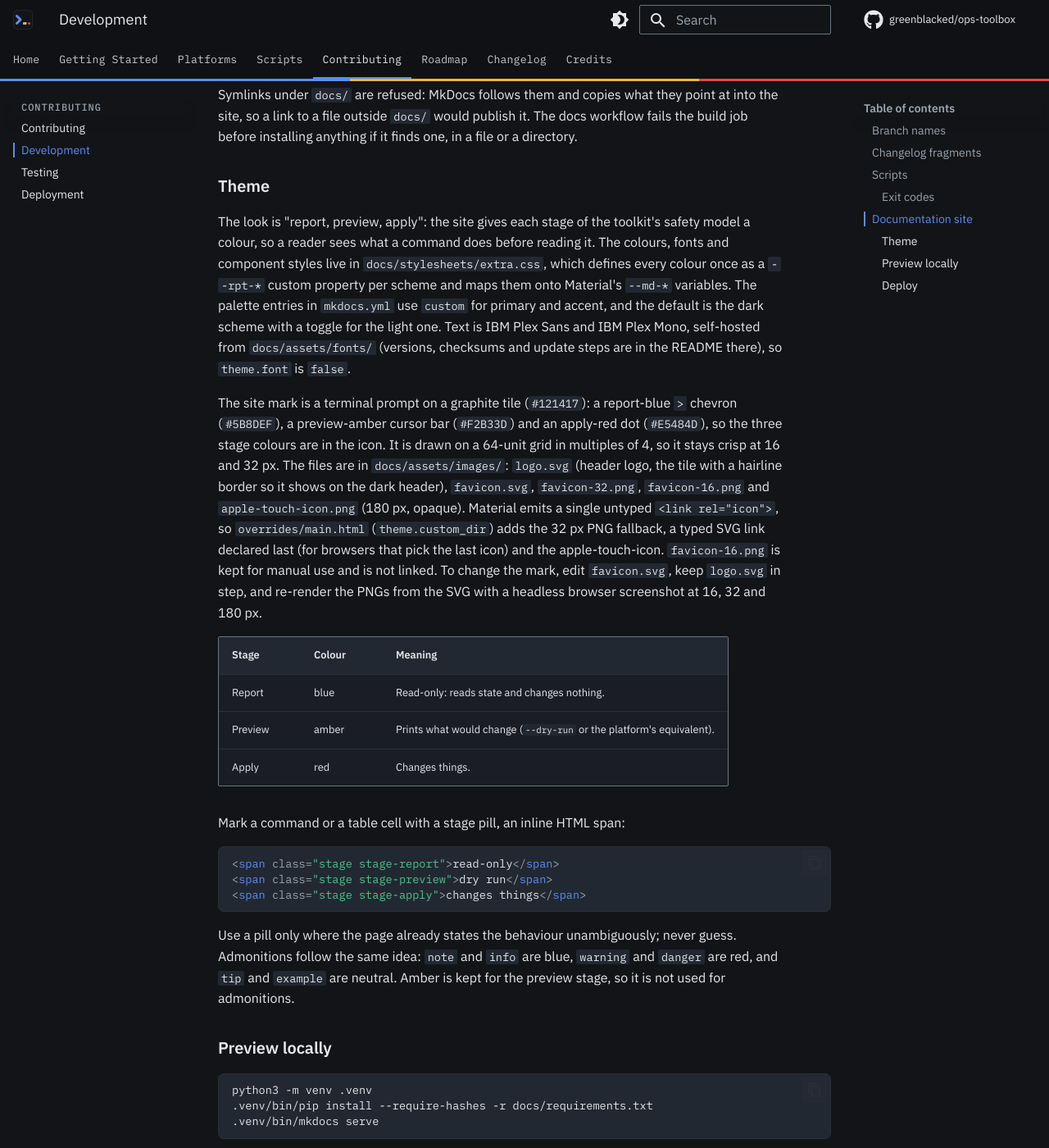
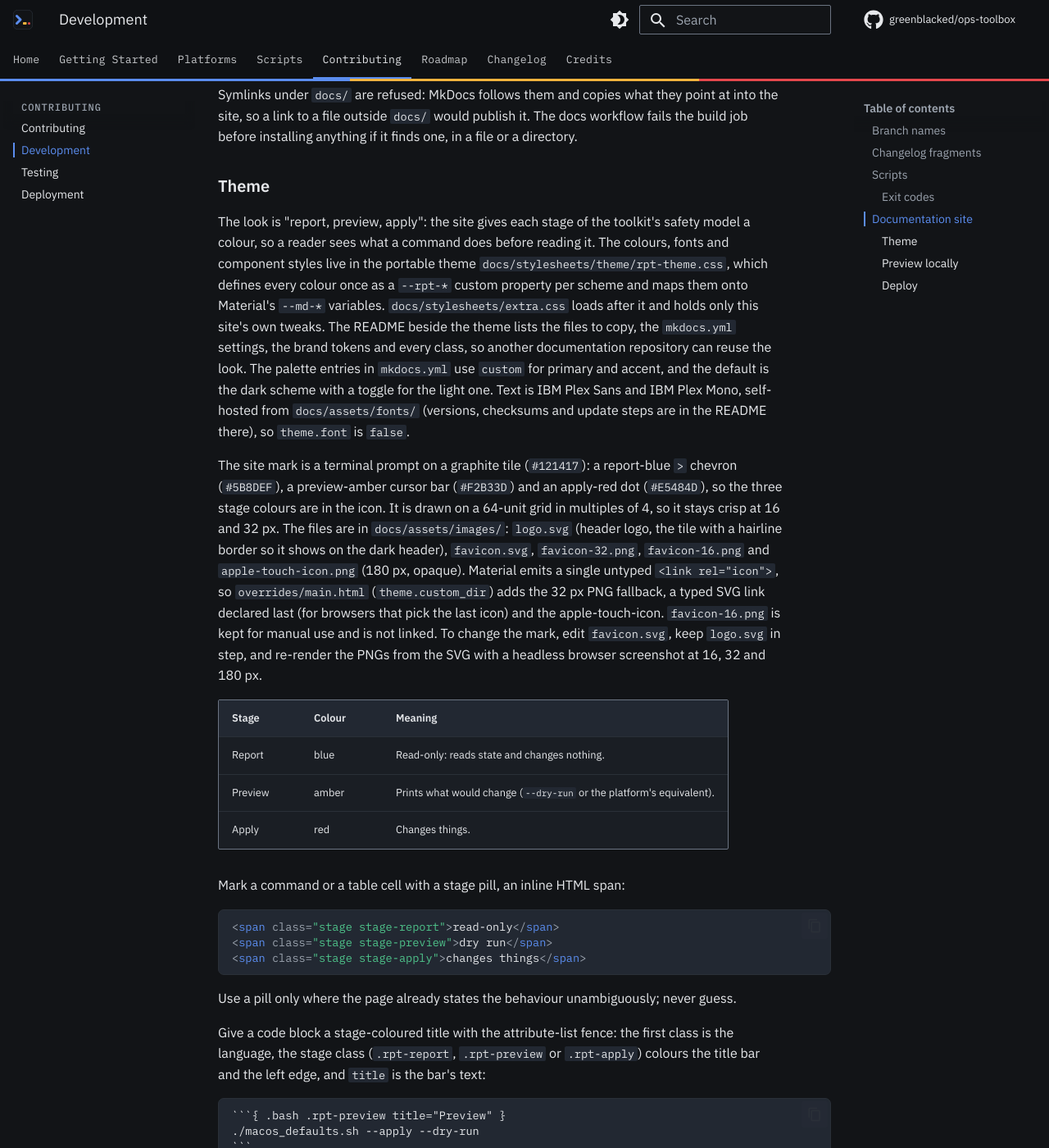
Before and after one commit to greenblacked/ops-toolbox, an MkDocs documentation site: the page built from docs/contributing/development.md, in a window 1280 px wide and 1400 px high, scrolled down 2641 px. Shown: the whole window at 82% size. Built offline with MkDocs 1.6.1 and Material for MkDocs 9.7.7, drawn with Linux system fonts in a browser that asks for light colours; comment, search, counter and statistics services are not loaded; some of the changed text lies outside the part shown.

Commit message:
docs(contributing): document stage code titles and stage admonitions
Point the theme section at the portable theme and its README, and describe
the attribute-list fence for stage-coloured code titles and the report,
preview and apply admonitions.

`````diff
--- a/docs/contributing/development.md
+++ b/docs/contributing/development.md
@@ -94,9 +94,13 @@
 
 The look is "report, preview, apply": the site gives each stage of the
 toolkit's safety model a colour, so a reader sees what a command does before
-reading it. The colours, fonts and component styles live in
-`docs/stylesheets/extra.css`, which defines every colour once as a `--rpt-*`
-custom property per scheme and maps them onto Material's `--md-*` variables.
+reading it. The colours, fonts and component styles live in the portable theme
+`docs/stylesheets/theme/rpt-theme.css`, which defines every colour once as a
+`--rpt-*` custom property per scheme and maps them onto Material's `--md-*`
+variables. `docs/stylesheets/extra.css` loads after it and holds only this
+site's own tweaks. The README beside the theme lists the files to copy, the
+`mkdocs.yml` settings, the brand tokens and every class, so another
+documentation repository can reuse the look.
 The palette entries in `mkdocs.yml` use `custom` for primary and accent, and the
 default is the dark scheme with a toggle for the light one. Text is IBM Plex Sans
 and IBM Plex Mono, self-hosted from `docs/assets/fonts/` (versions, checksums
@@ -131,9 +135,32 @@
 ```
 
 Use a pill only where the page already states the behaviour unambiguously;
-never guess. Admonitions follow the same idea: `note` and `info` are blue,
-`warning` and `danger` are red, and `tip` and `example` are neutral. Amber
-is kept for the preview stage, so it is not used for admonitions.
+never guess.
+
+Give a code block a stage-coloured title with the attribute-list fence: the
+first class is the language, the stage class (`.rpt-report`, `.rpt-preview`
+or `.rpt-apply`) colours the title bar and the left edge, and `title` is the
+bar's text:
+
+````markdown
+```{ .bash .rpt-preview title="Preview" }
+./macos_defaults.sh --apply --dry-run
+```
+````
+
+Admonitions follow the same idea. There are three stage kinds, each with its
+own icon: `!!! report` (blue, read-only), `!!! preview` (amber, prints what
+would change) and `!!! apply` (red, changes things). Use them where a note is
+really about one stage, for example a note about a command that writes to a
+live system:
+
+```markdown
+!!! apply "sysctl changes are live"
+    `sysctl_defaults.sh --apply` applies the values live.
+```
+
+The other kinds keep their meaning: `note` and `info` are blue, `warning` and
+`danger` are red, and `tip` and `example` are neutral.
 
 ### Preview locally
 
`````
